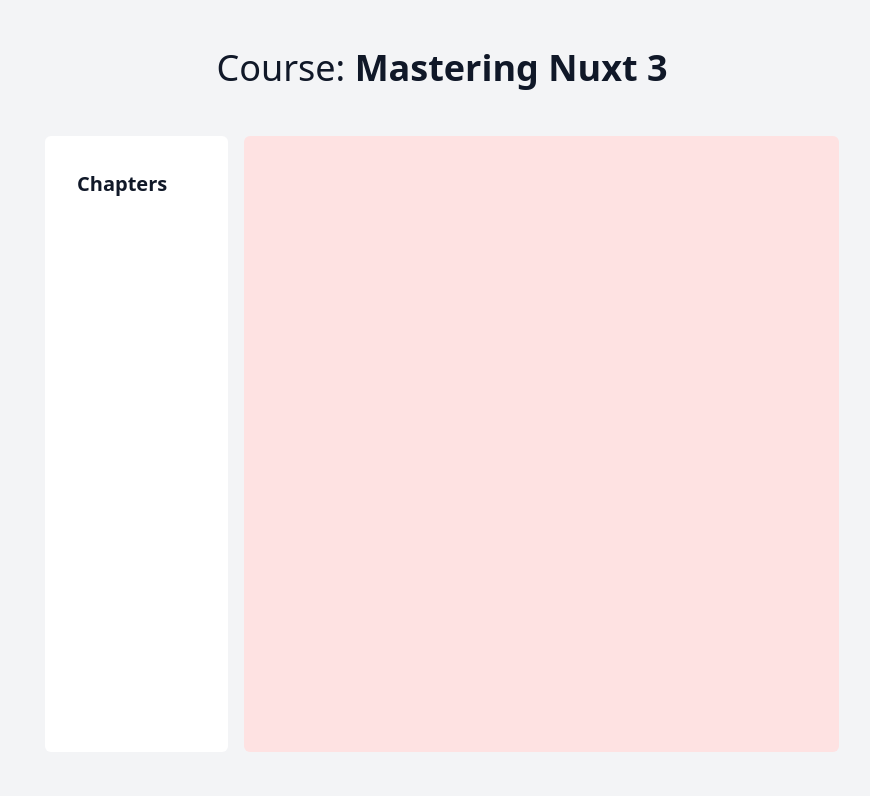
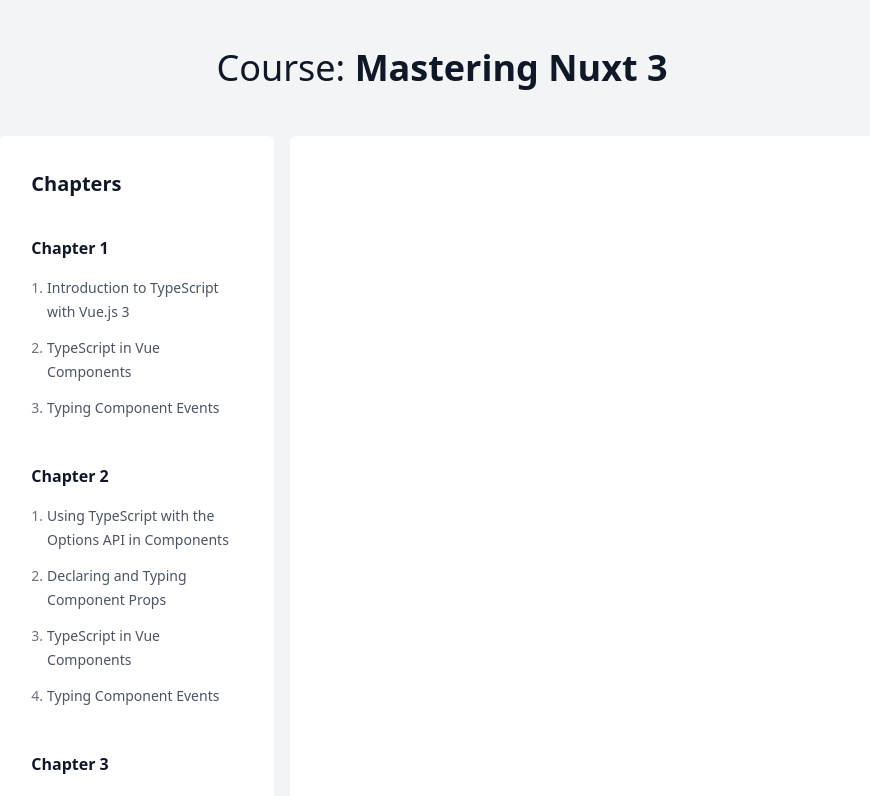
Before and after one commit to gumrahsindar/edux, a Nuxt app: page /course in a window 1280 px wide. Shown: the top 796 px of the page, without its empty margins (198-1068 px from the left). Built offline with nearby package versions, Linux system fonts and the light colour scheme.

Commit message:
add chapter and lesson navigation to course page

```diff
--- a/pages/course.vue
+++ b/pages/course.vue
@@ -1,4 +1,7 @@
-<script setup lang="ts"></script>
+<script setup lang="ts">
+const { chapters } = useCourse()
+const route = useRoute()
+</script>
 
 <template>
   <div
@@ -14,12 +17,31 @@
     </div>
     <div class="flex flex-row justify-center flex-grow">
       <div
-        class="prose mr-4 p-8 bg-white rounded-md min-w-[20ch] flex flex-col"
+        class="prose mr-4 p-8 bg-white rounded-md min-w-[20ch] max-w-[30ch] flex flex-col"
       >
         <h3>Chapters</h3>
-        <!-- All the lessons for the course listed here -->
+        <div
+          class="space-y-1 mb-4 flex flex-col"
+          v-for="chapter in chapters"
+          :key="chapter.slug"
+        >
+          <h4>{{ chapter.title }}</h4>
+          <NuxtLink
+            class="flex flex-row space-x-1 no-underline prose-sm font-normal py-1"
+            :class="{
+              'text-blue-500': lesson.path === route.path,
+              'text-gray-600': lesson.path !== route.path,
+            }"
+            v-for="(lesson, index) in chapter.lessons"
+            :key="lesson.slug"
+            :to="lesson.path"
+          >
+            <span class="text-gray-500"> {{ index + 1 }}.</span>
+            <span>{{ lesson.title }}</span>
+          </NuxtLink>
+        </div>
       </div>
-      <div class="prose p-12 bg-red-100 rounded-md w-[65ch]">
+      <div class="prose p-12 bg-white rounded-md w-[65ch]">
         <NuxtPage />
       </div>
     </div>
```
